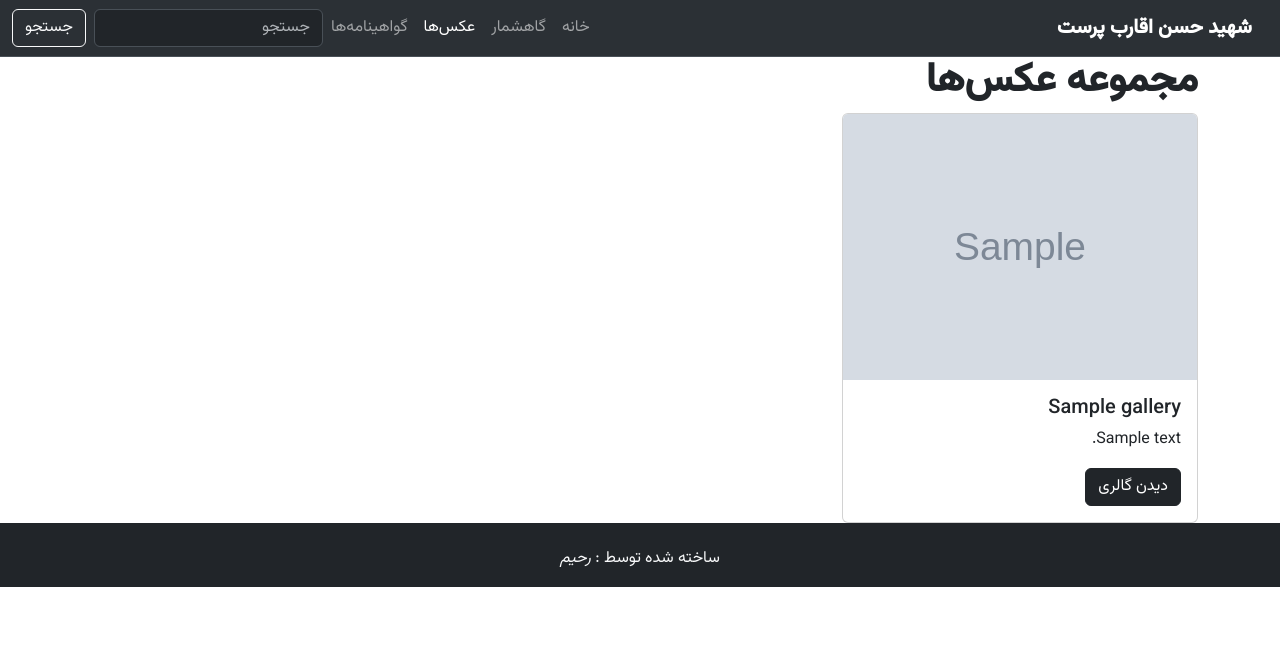
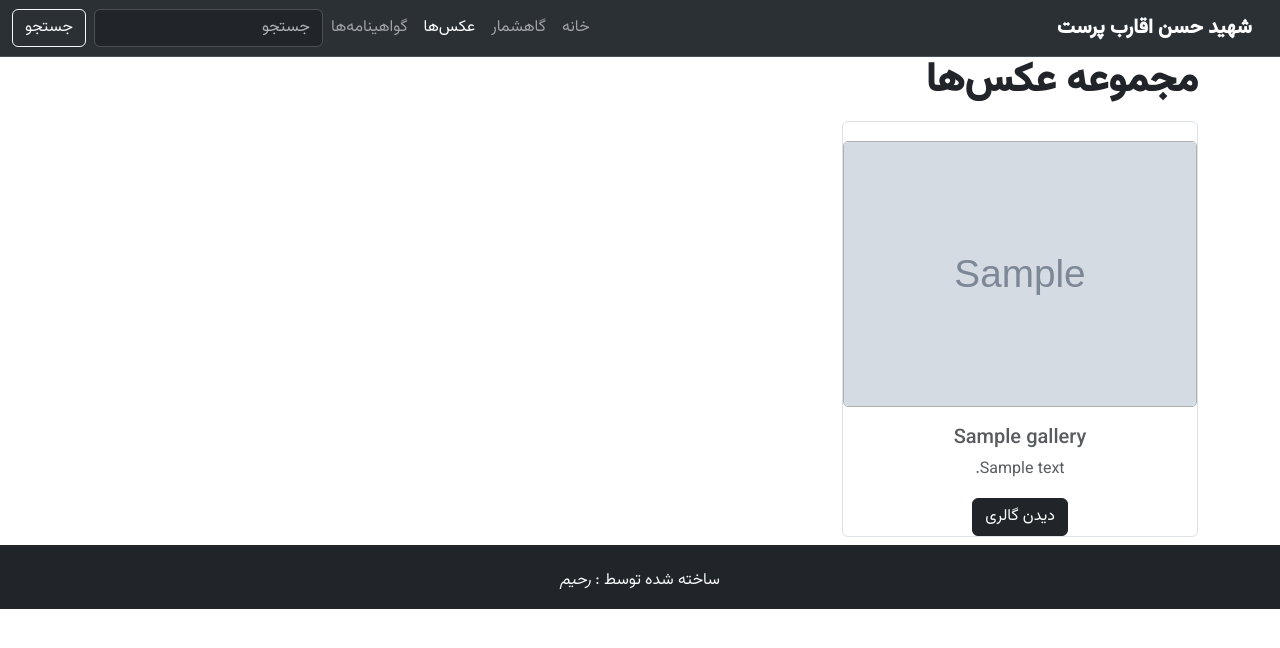
Before and after one commit to Rahimz/hassan_web, a Django app: page /galleries/ in a window 1280 px wide. Shown: the top 648 px of the page. Run offline with Django 5.2, Linux system fonts and the light colour scheme; tables that the repository leaves empty hold one stand-in row (values such as "Sample post"); grey boxes marked "Sample" are stand-in pictures; parts of the project's set-up code (start-up, migrations or seed data) failed here and were passed over.

Commit message:
update layout

```diff
--- a/templates/galleries/galleries.html
+++ b/templates/galleries/galleries.html
@@ -10,6 +10,22 @@
 </div>
 <div class="row">
     {% for gallery in galleries %}
+    <div class="col-sm-6 col-md-4 my-2 text-center text-muted">
+        <div class="border rounded d-block">
+            <a href="{% url 'galleries:gallery_details' gallery.id %}" >
+                <div class="img-card">
+                    {% if gallery.get_cover %}
+                    <img src="{{ gallery.get_cover.thumb.url }}" class="img-img" alt="{{ image.image_alt }}">
+                    {% endif %}
+                </div>
+            </a>
+            <h5 class="fs-7">{{ gallery }}</h5>
+            <p class="card-text">{{ gallery.description | truncatechars:30 }}</p>
+            <a href="{% url 'galleries:gallery_details' gallery.id %}" class="btn btn-dark">دیدن گالری</a>
+        </div>
+    </div>
+    {% comment %}
+
     <div class="col col-md-4">
         <div class="card" >
             {% if gallery.get_cover %}
@@ -23,6 +39,8 @@
         </div>
 
     </div>
+
+    {% endcomment %}
     {% endfor %}
 </div>
 {% comment %}
--- a/templates/galleries/gallery.html
+++ b/templates/galleries/gallery.html
@@ -14,7 +14,7 @@
 <div class="row">
     {% for image in gallery.images.all %}
     <div class="col-sm-6 col-md-4 my-2 text-center text-muted">
-        <a href="{{ image.get_absolute_url }}" class="border d-block">
+        <a href="{{ image.get_absolute_url }}" class="border rounded d-block">
             <div class="img-card">
                 <img src="{{ image.thumb.url }}" class="img-img" alt="{{ image.image_alt }}">
             </div>
--- a/templates/generals/home.html
+++ b/templates/generals/home.html
@@ -56,8 +56,9 @@
 
 {% block content %}
 <div class="row my-2">
+    <h2>گزیده‌ای از تصاویر</h2>
     {% for image in images %}
-    <div class="col-sm-6 col-md-3 my-2">
+    <div class="col-sm-6 col-md-3 my-2 text-center">
         <a href="{{ image.get_absolute_url}}">
             <div class="img-card">
                 <img src="{{ image.thumb.url }}" alt="{{ image.title }}" class="img-img">
@@ -68,6 +69,7 @@
 </div>
 
 <div class="row my-2">
+    <h2>گزیده‌ای از گواهینامه‌ها</h2>
     {% for image in certs %}
     <div class="col-sm-6 col-md-3 my-2">
         <a href="{{ image.get_absolute_url}}">
```
